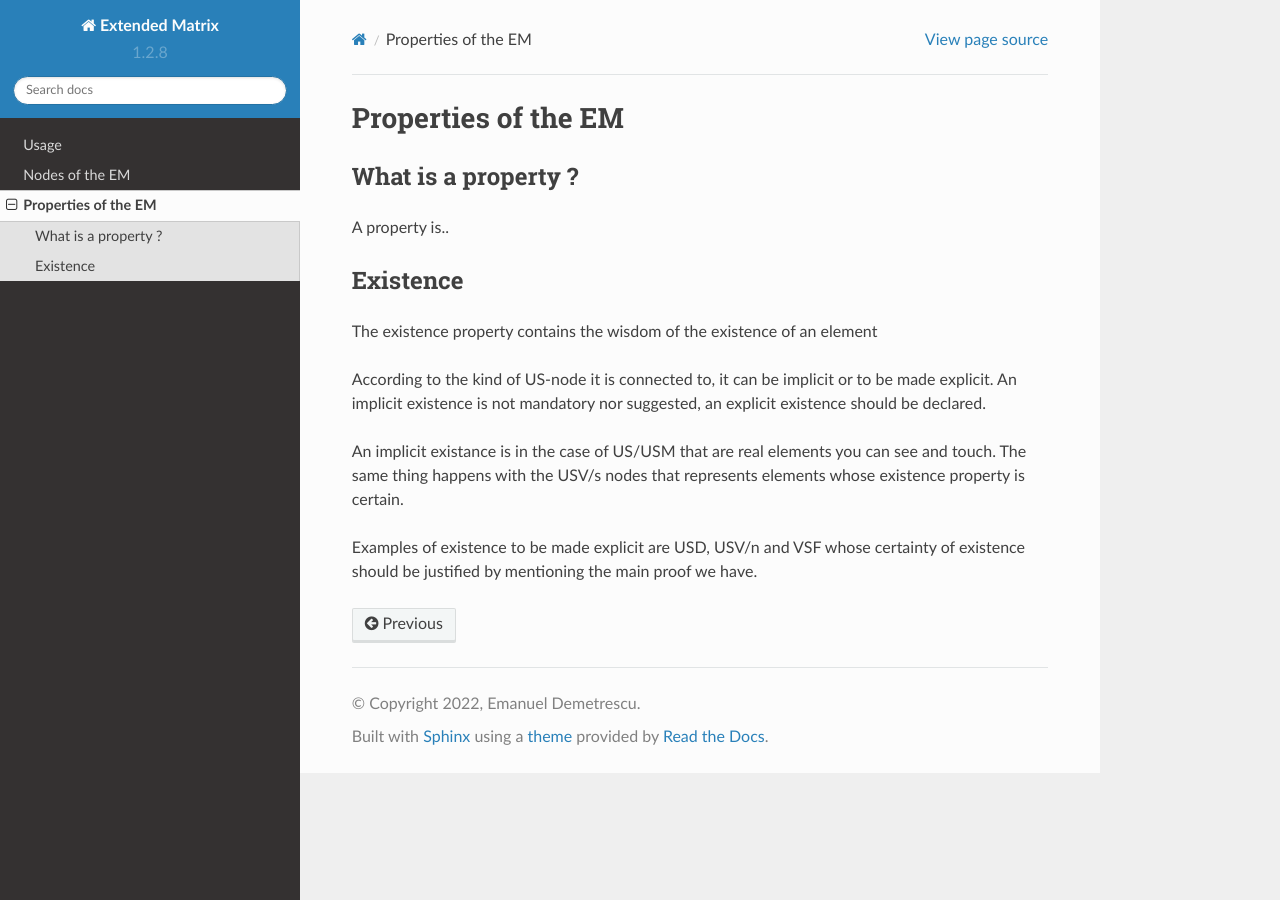
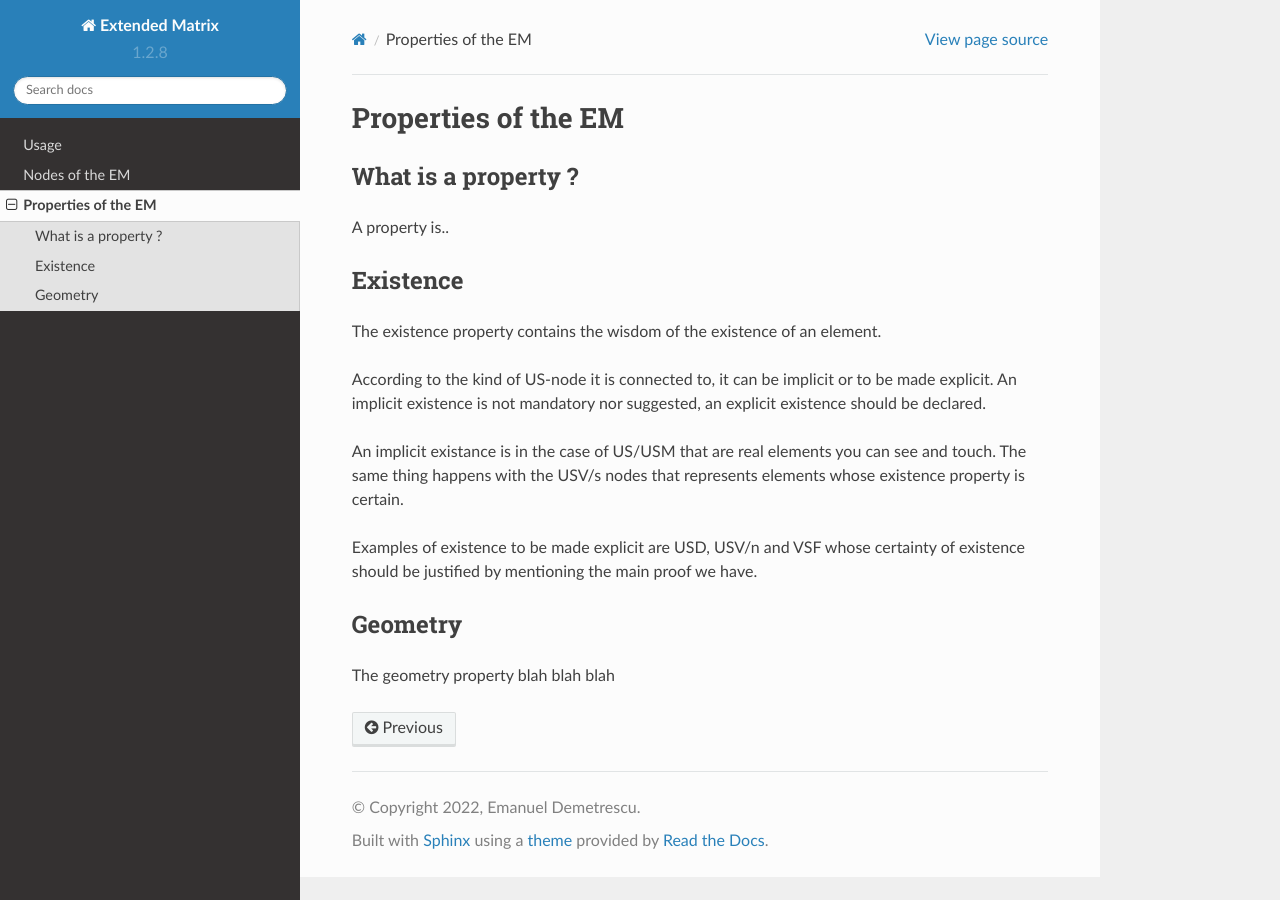
Before and after one commit to zalmoxes-laran/ExtendedMatrix-doc, a Sphinx documentation site: the page built from docs/source/properties.rst, in a window 1280 px wide. Built offline with Sphinx 7.4.7 and the Read the Docs theme 2.0.0, drawn with Linux system fonts in a browser that asks for light colours.

Commit message:
Added draft description of geometry property

```diff
--- a/docs/source/properties.rst
+++ b/docs/source/properties.rst
@@ -14,7 +14,7 @@ A property is..
 Existence
 ---------
 
-The existence property contains the wisdom of the existence of an element
+The existence property contains the wisdom of the existence of an element.
 
 According to the kind of US-node it is connected to, it can be implicit or to be made explicit.
 An implicit existence is not mandatory nor suggested, an explicit existence should be declared.
@@ -22,3 +22,10 @@ An implicit existence is not mandatory nor suggested, an explicit existence shou
 An implicit existance is in the case of US/USM that are real elements you can see and touch. The same thing happens with the USV/s nodes that represents elements whose existence property is certain.
 
 Examples of existence to be made explicit are USD, USV/n and VSF whose certainty of existence should be justified by mentioning the main proof we have.
+
+.. _geometry:
+
+Geometry
+--------
+
+The geometry property blah blah blah
```
